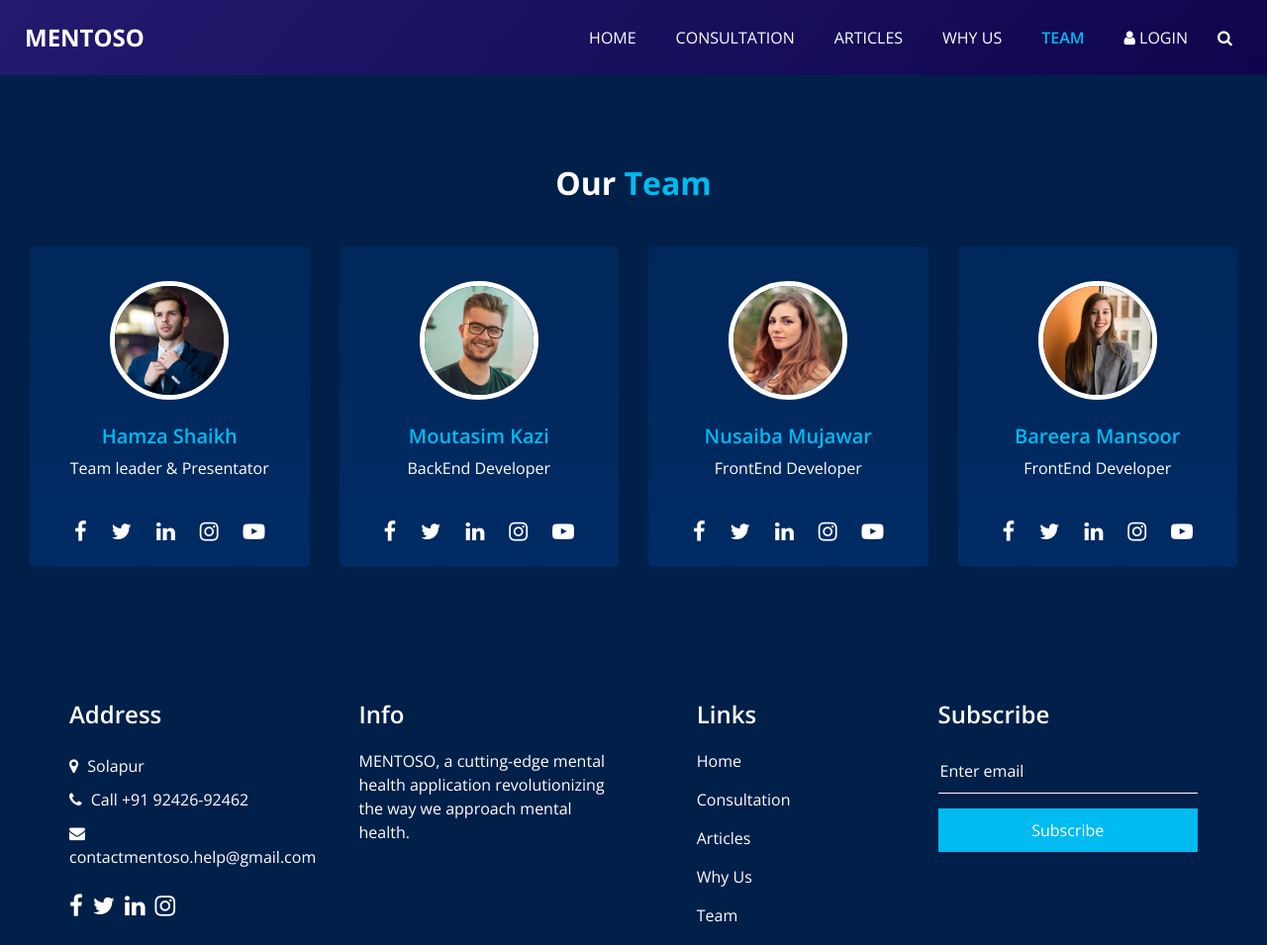
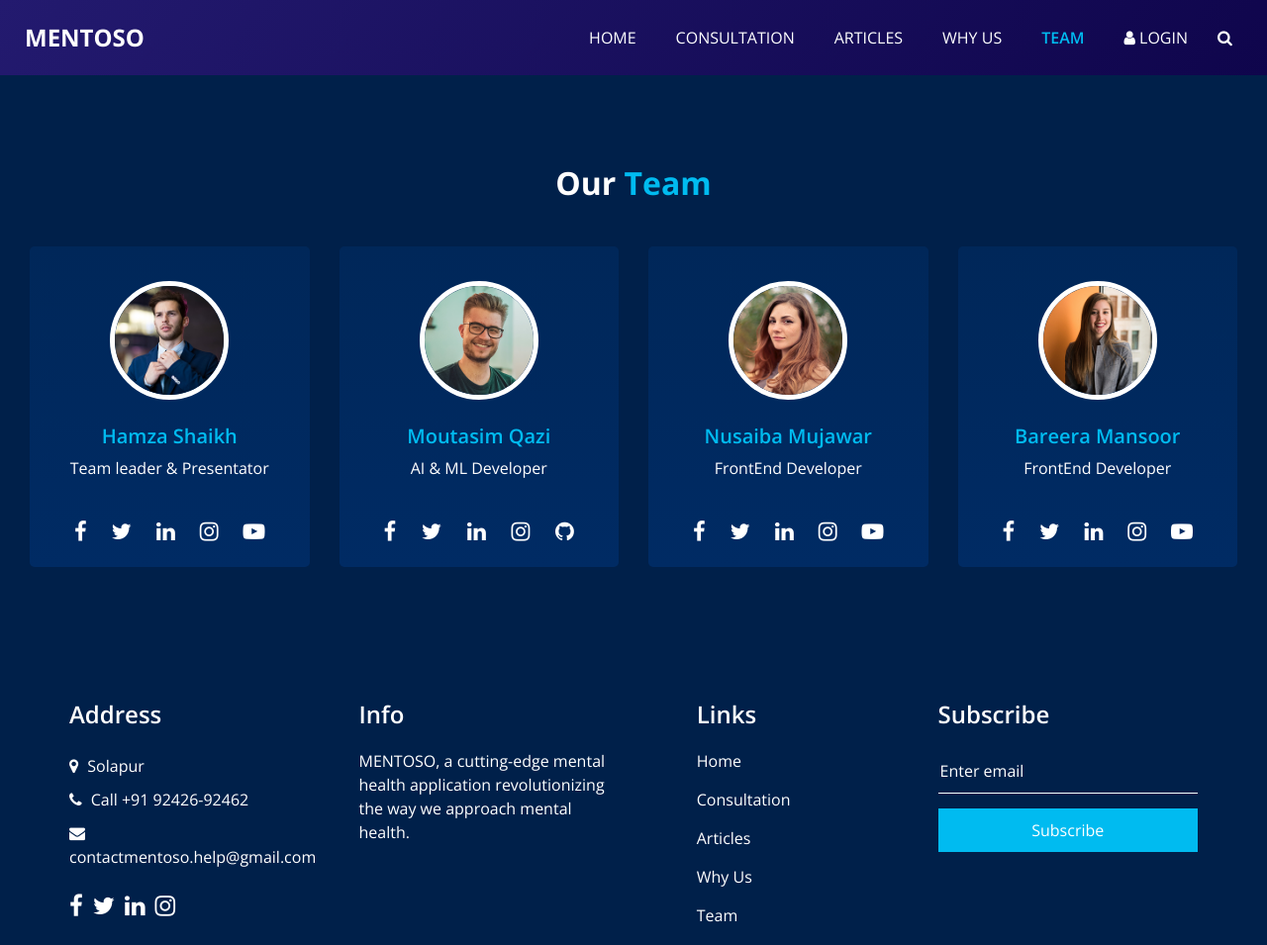
Before and after one commit to MoutasimQazi/Mentoso, a plain HTML site: page team.html in a window 1280 px wide. Shown: the top 955 px of the page at 99% size. Drawn offline with nearby package versions, Linux system fonts and the light colour scheme; some packages are replaced by stand-ins of ours.

Commit message:
Update team.html

```diff
--- a/team.html
+++ b/team.html
@@ -141,10 +141,10 @@
               </div>
               <div class="detail-box">
                 <h5>
-                  Moutasim Kazi
+                  Moutasim Qazi
                 </h5>
                 <p>
-                  BackEnd Developer
+                  AI & ML Developer
                 </p>
               </div>
               <div class="social_box">
@@ -161,7 +161,7 @@
                   <i class="fa fa-instagram" aria-hidden="true"></i>
                 </a>
                 <a href="#">
-                  <i class="fa fa-youtube-play" aria-hidden="true"></i>
+                  <i class="fa fa-github" aria-hidden="true"></i>
                 </a>
               </div>
             </div>
```
